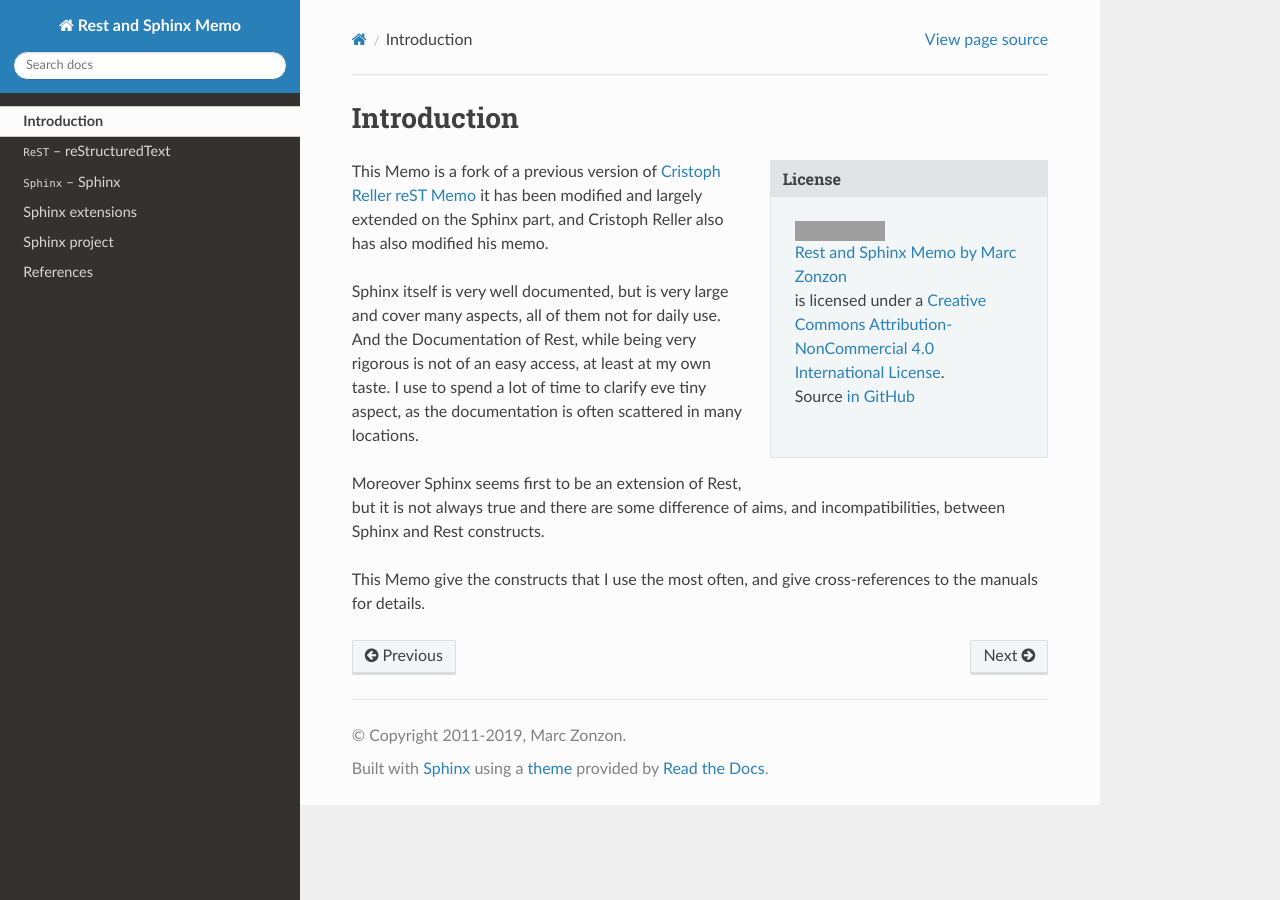
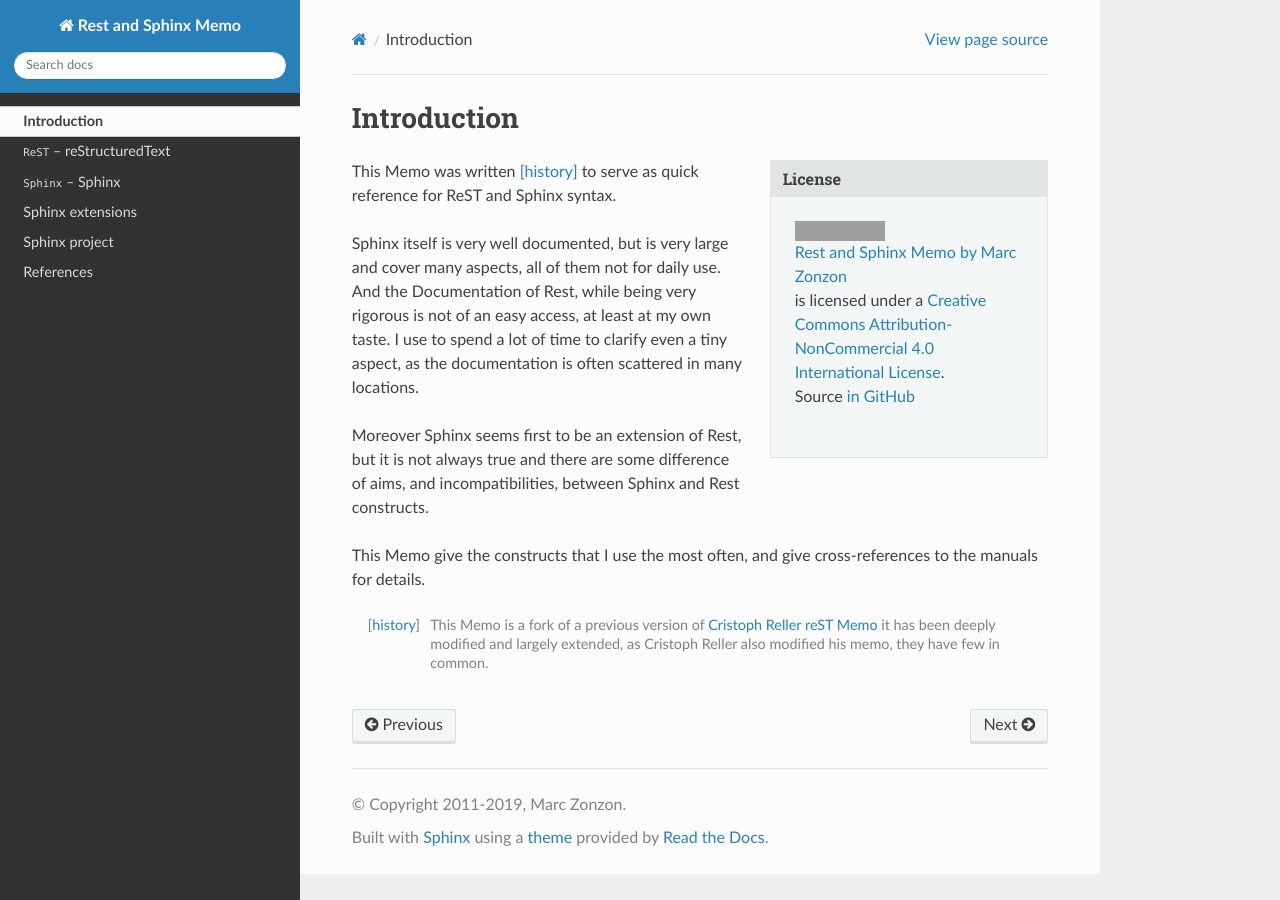
Before and after one commit to marczz/rest-sphinx-memo, a Sphinx documentation site: the page built from source/intro.rst, in a window 1280 px wide. Built offline with Sphinx 7.4.7 and the Read the Docs theme 2.0.0, drawn with Linux system fonts in a browser that asks for light colours; formulas are drawn with MathJax 3; the version number could not be read and is left out; grey boxes are pictures that could not be loaded.

Commit message:
intro.rst: moved the history to a citation.

```diff
--- a/source/intro.rst
+++ b/source/intro.rst
@@ -14,15 +14,12 @@ Introduction
       | is licensed under a `Creative Commons Attribution-NonCommercial 4.0 International License <http://creativecommons.org/licenses/by-nc/4.0/>`__.
       | Source `in GitHub <https://github.com/marczz/rest-sphinx-memo>`_
 
-This Memo is a fork of a previous version of `Cristoph Reller reST Memo
-<http://aert-notes-dev.readthedocs.org/en/latest/content/rest/>`_
-it has been modified and largely extended on the Sphinx part,
-and Cristoph Reller also has also modified his memo.
+This Memo was written [history]_ to serve as quick reference for ReST and Sphinx syntax.
 
 Sphinx itself is very well documented, but is very large and cover
 many aspects, all of them  not for daily use. And the Documentation of
 Rest, while being very rigorous is not of an easy access, at least at
-my own taste. I use to spend a lot of time to clarify eve tiny aspect,
+my own taste. I use to spend a lot of time to clarify even a tiny aspect,
 as the documentation is often scattered in many locations.
 
 Moreover Sphinx seems first to be an extension of Rest, but it is not
@@ -31,3 +28,8 @@ incompatibilities, between Sphinx and Rest constructs.
 
 This Memo give the constructs that I use the most often, and give
 cross-references to the manuals for details.
+
+.. [history] This Memo is a fork of a previous version of `Cristoph Reller reST Memo
+   <http://aert-notes-dev.readthedocs.org/en/latest/content/rest/>`_
+   it has been deeply modified and largely extended,
+   as Cristoph Reller also modified his memo, they have few in common.
```
